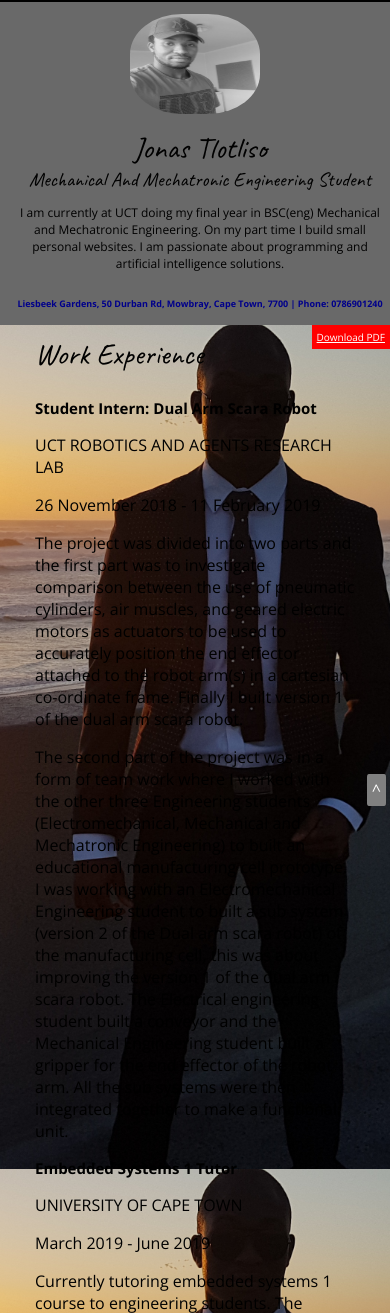
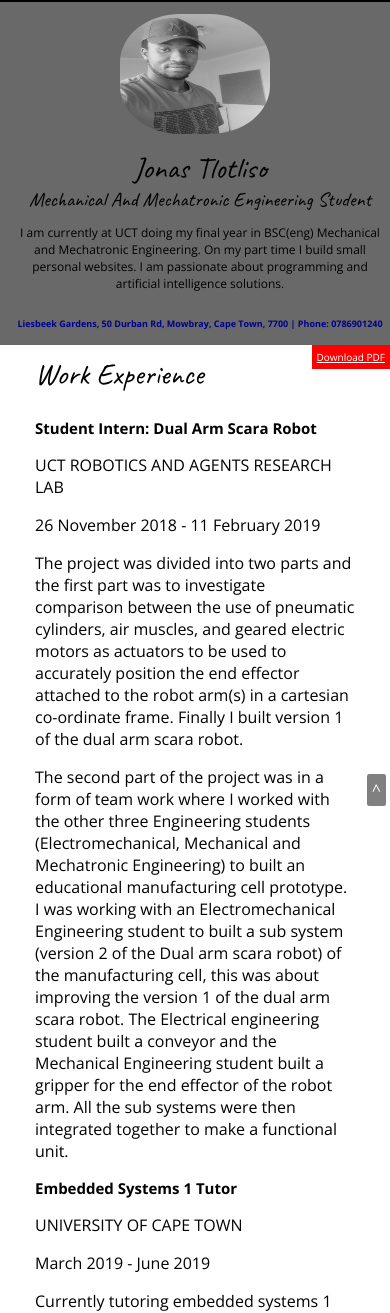
Before and after one commit to tlotlisojonas/tlotlisojonas.github.io, a PHP site: page / in a window 390 px wide. Shown: the part 23-1336 px from the top of the page. Run offline with PHP 8.4, Linux system fonts and the light colour scheme; some libraries are stand-ins or nearby versions; some web fonts are replaced.

Commit message:
resume update

```diff
--- a/styles.css
+++ b/styles.css
@@ -257,7 +257,7 @@ h3 ~ p {
 .education{
     background: #696969;
 /*    background: url(../Images/cape-town-table-mountain%20night.jpg)  no-repeat fixed 0px 0px  /cover;*/
-;
+
 
 }
 
@@ -651,8 +651,8 @@ h3 ~ p {
 
     .profile-img {
         margin-top: 10px;
-        height: 100px;
-        width: 130px;
+        height: 120px;
+        width: 150px;
     }
 
     nav a {
@@ -696,6 +696,7 @@ h3 ~ p {
     }
 
     .work{
+        background:white;
         margin: 0px -25px ;
     }
 
```
Also changed, not shown: 1 other file.
